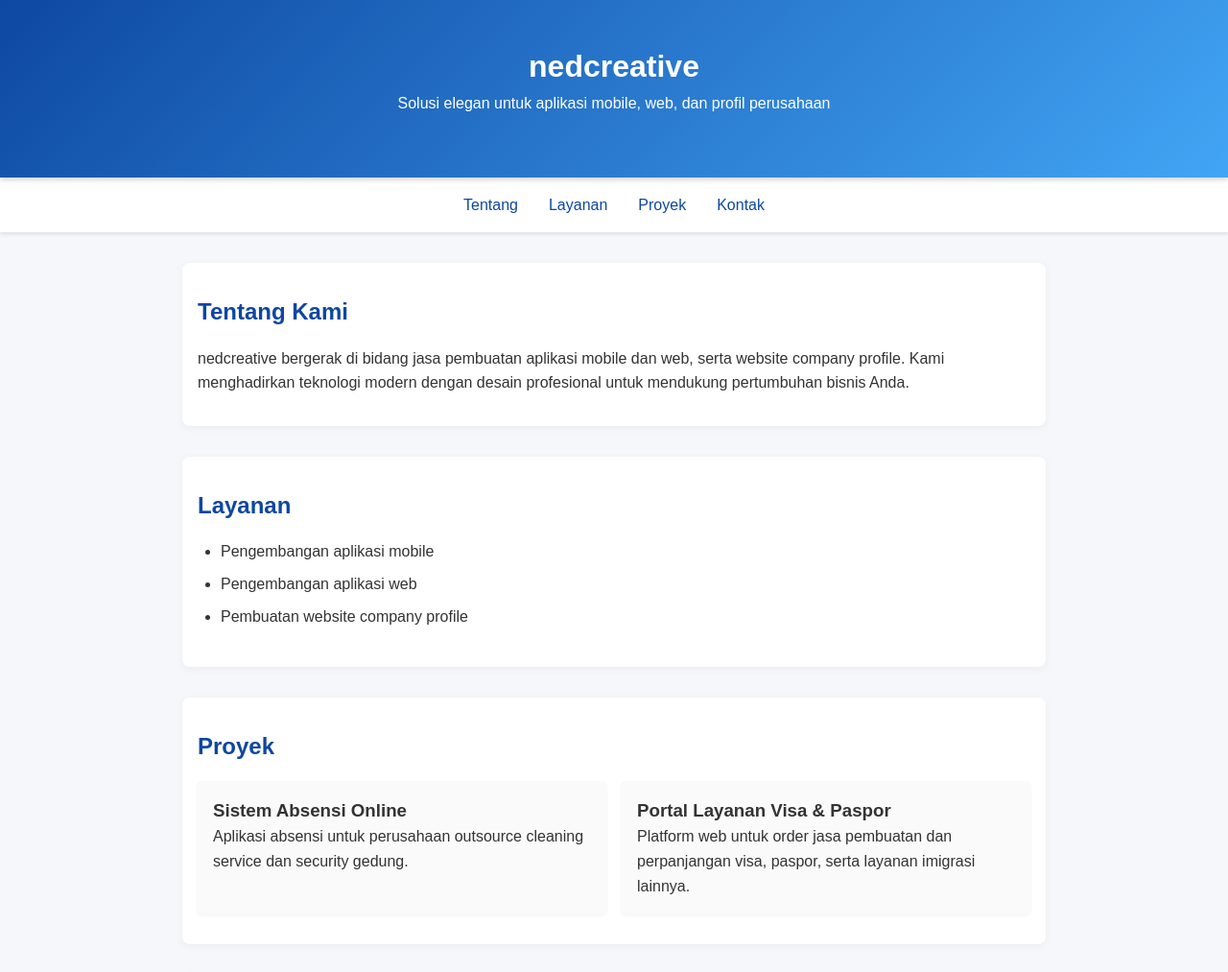
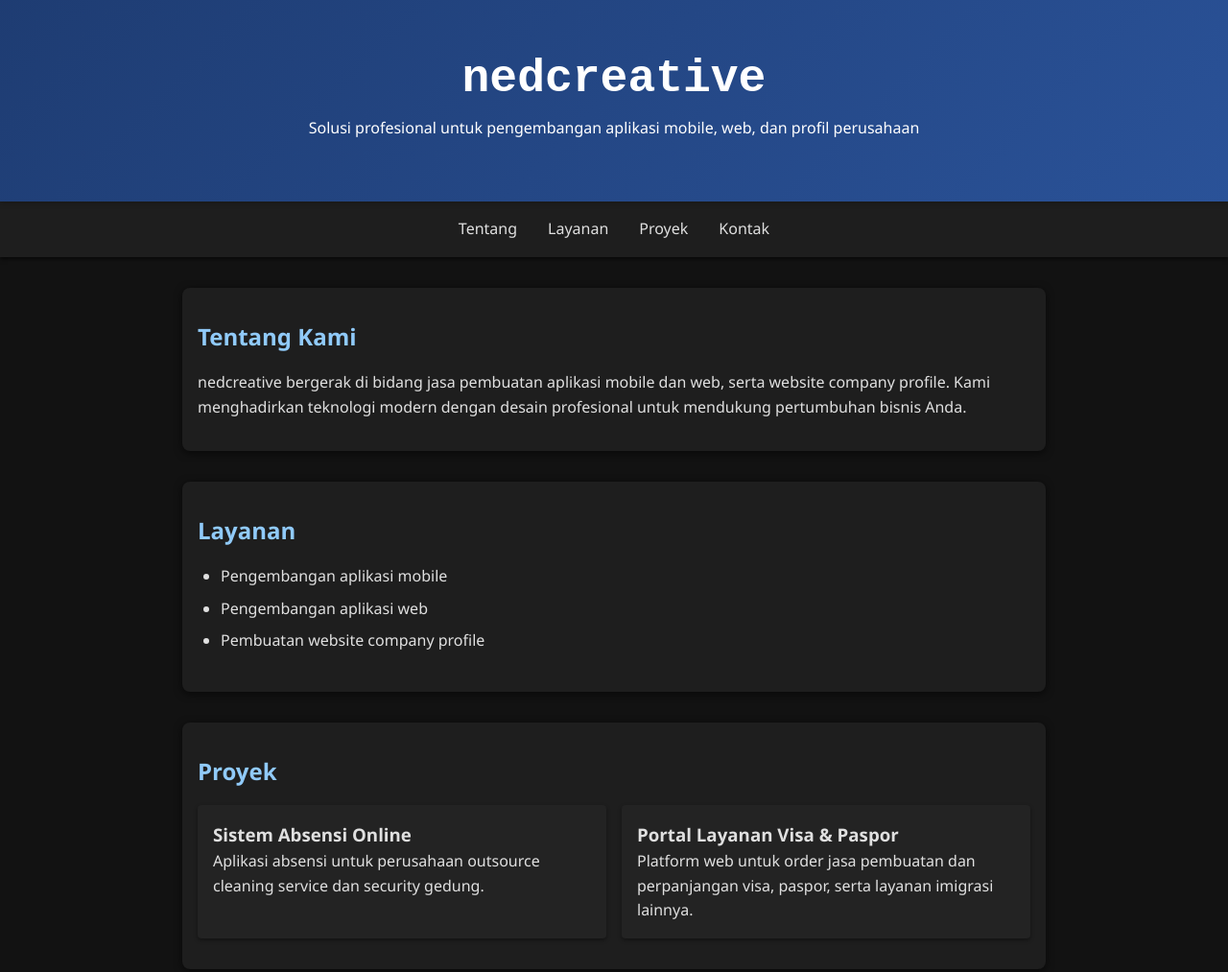
Before and after one commit to altned/nedcreative, a plain HTML site: page index.html in a window 1280 px wide. Shown: the part 20-1033 px from the top of the page at 96% size. Drawn offline with Linux system fonts and the light colour scheme.

Commit message:
style: apply professional developer theme

```diff
--- a/index.html
+++ b/index.html
@@ -9,7 +9,7 @@
 <body>
   <header class="hero fade-in">
     <h1>nedcreative</h1>
-    <p>Solusi elegan untuk aplikasi mobile, web, dan profil perusahaan</p>
+    <p>Solusi profesional untuk pengembangan aplikasi mobile, web, dan profil perusahaan</p>
   </header>
 
   <nav class="navbar">
--- a/style.css
+++ b/style.css
@@ -5,30 +5,35 @@
 }
 
 body {
-  font-family: Arial, sans-serif;
+  font-family: "Segoe UI", Tahoma, Geneva, Verdana, sans-serif;
   line-height: 1.6;
-  color: #333;
-  background: #f5f7fa;
+  color: #e0e0e0;
+  background: #121212;
 }
 
 .hero {
-  background: linear-gradient(135deg, #0d47a1, #42a5f5);
+  background: linear-gradient(135deg, #1e3c72, #2a5298);
   color: #fff;
   padding: 4rem 1rem;
   text-align: center;
   box-shadow: 0 2px 6px rgba(0, 0, 0, 0.2);
 }
 
+.hero h1 {
+  font-family: "Courier New", Courier, monospace;
+  font-size: 3rem;
+}
+
 .navbar ul {
   display: flex;
   justify-content: center;
   list-style: none;
-  background: #fff;
-  box-shadow: 0 2px 4px rgba(0, 0, 0, 0.1);
+  background: #1e1e1e;
+  box-shadow: 0 2px 4px rgba(0, 0, 0, 0.6);
 }
 
 .navbar li a {
-  color: #0d47a1;
+  color: #e0e0e0;
   padding: 1rem;
   display: block;
   text-decoration: none;
@@ -36,7 +41,7 @@ body {
 }
 
 .navbar li a:hover {
-  background: #0d47a1;
+  background: #2a5298;
   color: #fff;
 }
 
@@ -44,13 +49,13 @@ section {
   padding: 2rem 1rem;
   max-width: 900px;
   margin: 2rem auto;
-  background: #fff;
+  background: #1e1e1e;
   border-radius: 8px;
-  box-shadow: 0 2px 8px rgba(0, 0, 0, 0.05);
+  box-shadow: 0 2px 8px rgba(0, 0, 0, 0.6);
 }
 
 h2 {
-  color: #0d47a1;
+  color: #90caf9;
   margin-bottom: 1rem;
 }
 
@@ -67,21 +72,22 @@ h2 {
 }
 
 .project {
-  background: #fafafa;
+  background: #232323;
   padding: 1rem;
   border-radius: 4px;
-  box-shadow: 0 2px 4px rgba(0, 0, 0, 0.05);
+  box-shadow: 0 2px 4px rgba(0, 0, 0, 0.4);
   transition: transform 0.3s, box-shadow 0.3s;
 }
 
 .project:hover {
   transform: translateY(-5px);
-  box-shadow: 0 4px 12px rgba(0, 0, 0, 0.1);
+  box-shadow: 0 4px 12px rgba(0, 0, 0, 0.6);
 }
 
 footer {
   text-align: center;
-  background: #f4f4f4;
+  background: #1e1e1e;
+  color: #aaa;
   padding: 1rem;
   margin-top: 2rem;
 }
```
